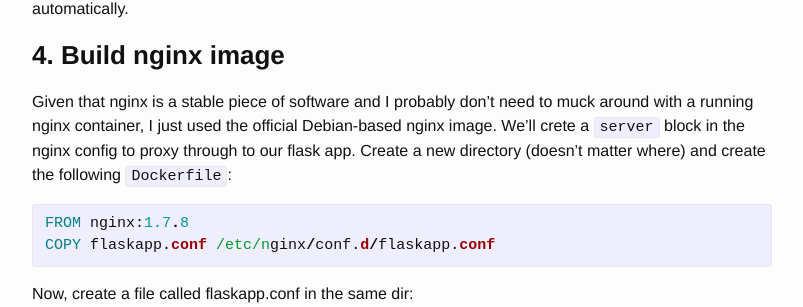
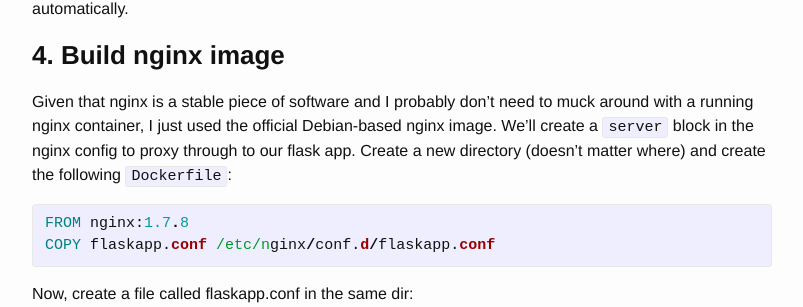
Before and after one commit to juggernaut/juggernaut.github.io, a Jekyll site: the page built from _posts/2014-12-07-docker-nginx-flask.markdown, in a window 1280 px wide and 900 px high, scrolled down 1748 px. Shown: the part 167-474 px from the top of the window, without its empty margins (238-1041 px from the left). Built offline with Jekyll 4.4.1, drawn with Linux system fonts in a browser that asks for light colours.

Commit message:
Fix typo

```diff
--- a/_posts/2014-12-07-docker-nginx-flask.markdown
+++ b/_posts/2014-12-07-docker-nginx-flask.markdown
@@ -65,7 +65,7 @@ This will run a container named `flaskapp` based on the image we created in Step
 
 ### **4. Build nginx image**
 
-Given that nginx is a stable piece of software and I probably don't need to muck around with a running nginx container, I just used the official Debian-based nginx image. We'll crete a `server` block in the nginx config to proxy through to our flask app. Create a new directory (doesn't matter where) and create the following `Dockerfile`:
+Given that nginx is a stable piece of software and I probably don't need to muck around with a running nginx container, I just used the official Debian-based nginx image. We'll create a `server` block in the nginx config to proxy through to our flask app. Create a new directory (doesn't matter where) and create the following `Dockerfile`:
 
 {% highlight ruby %}
 FROM nginx:1.7.8
```
Also changed, not shown: other parts of _posts/2014-12-07-docker-nginx-flask.markdown (+0 -4 lines).
